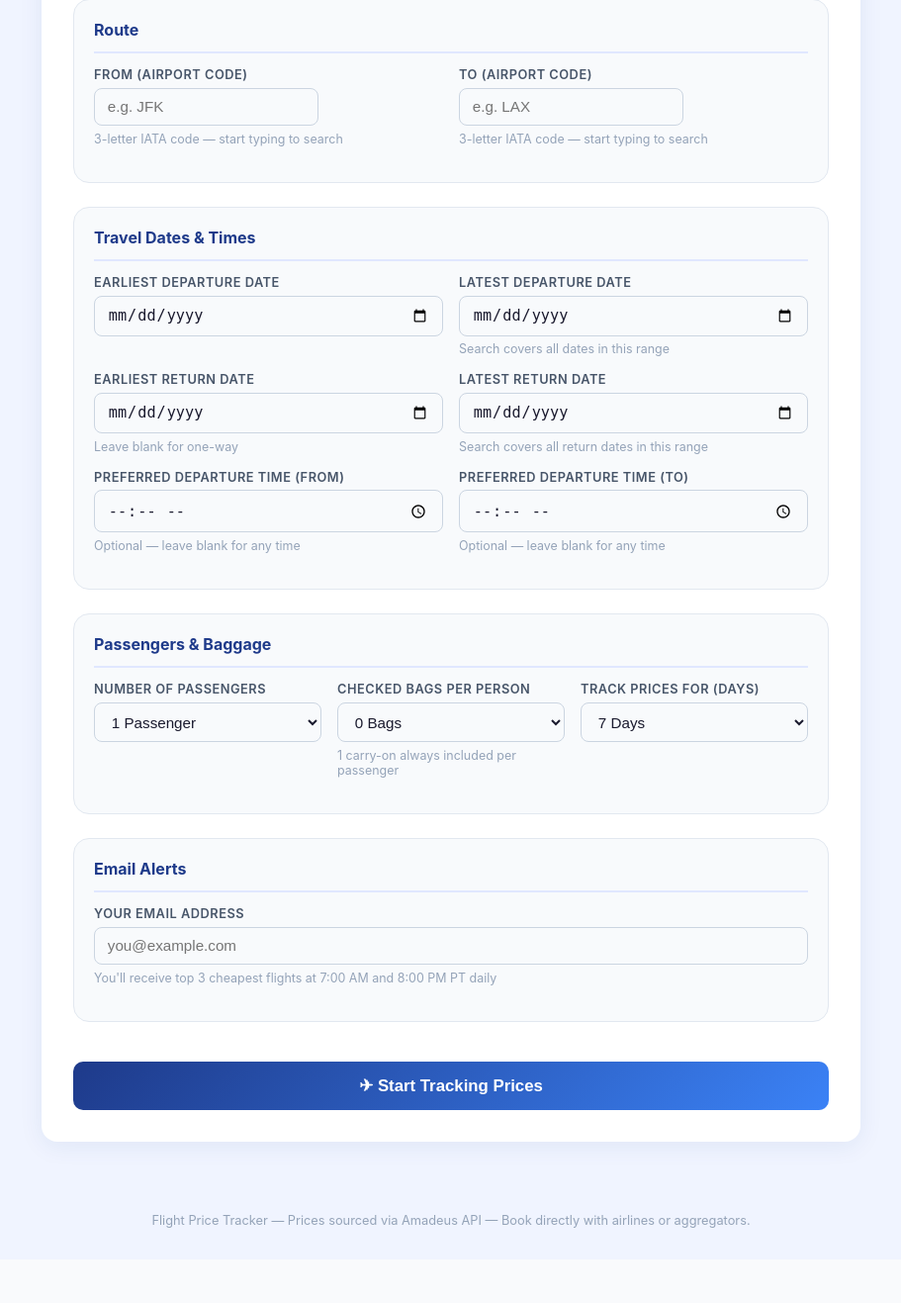
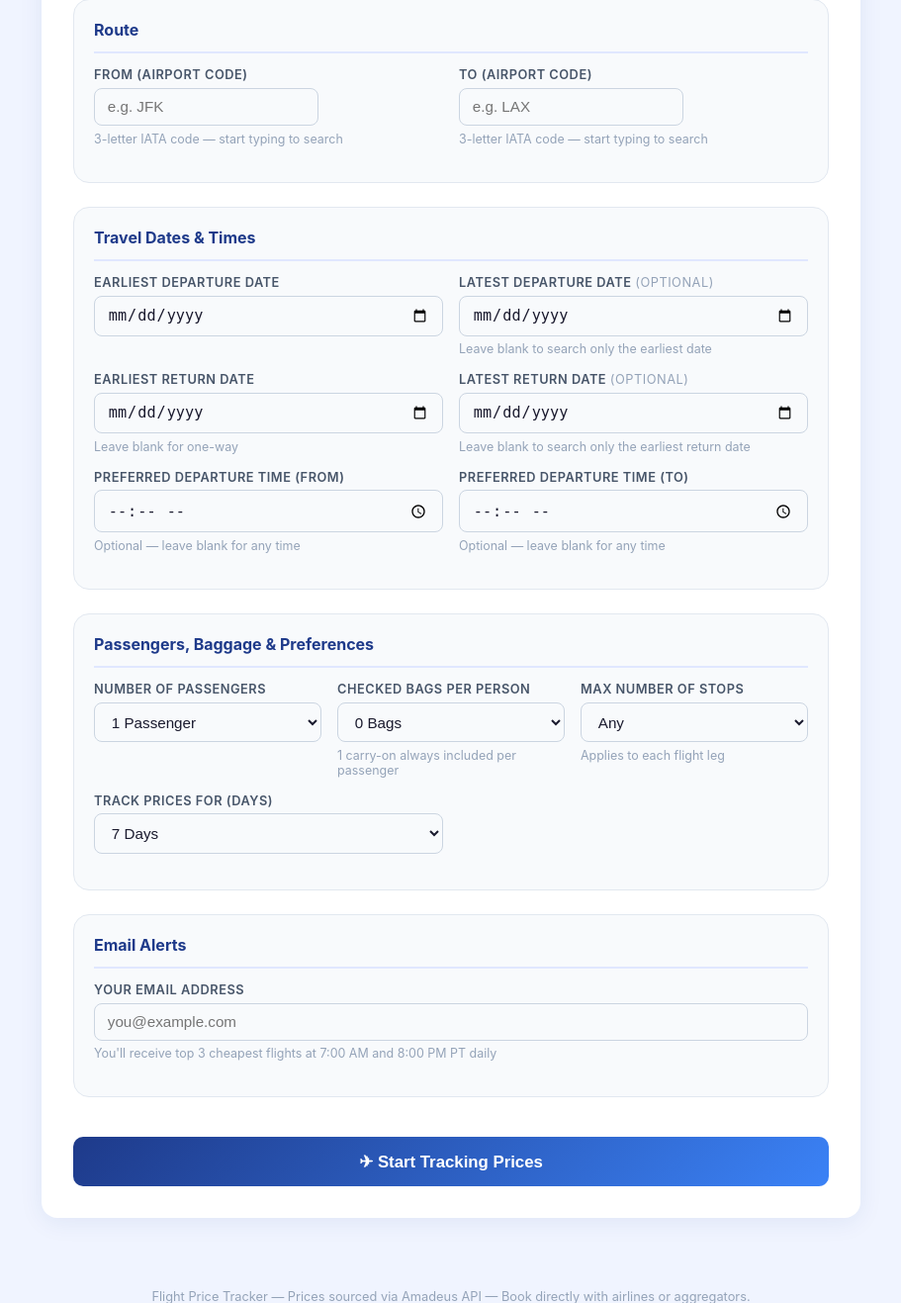
Before and after one commit to ajaycaldevops/flight-price-tracker, a Flask app: page / in a window 1280 px wide. Shown: the part 271-1588 px from the top of the page at 99% size, without its empty margins (184-1095 px from the left). Before the commit the page ends 1512 px from the top, so only its background shows below. Run offline with Flask 3, Linux system fonts and the light colour scheme.

Commit message:
Add max stops filter; make latest departure/return dates optional
- Latest departure and return dates are now optional (default to
  earliest date when left blank)
- New Max Stops field filters results to nonstop, 1-stop, 2-stop,
  or any; filter applies to each leg independently for round trips
- Fixed enumerate filter missing from standalone Jinja2 env in
  email_service.py (was silently preventing all flight alert emails)

Co-Authored-By: Claude Sonnet 4.6 <noreply@anthropic.com>

```diff
--- a/app.py
+++ b/app.py
@@ -44,6 +44,7 @@ def create_app():
             departure_time_to = request.form.get("departure_time_to", "").strip() or None
             return_date_from = request.form.get("return_date_from", "").strip() or None
             return_date_to = request.form.get("return_date_to", "").strip() or None
+            max_stops_raw = request.form.get("max_stops", "").strip()
             email = request.form.get("email", "").strip()
             tracking_days = request.form.get("tracking_days", "7").strip()
 
@@ -62,6 +63,14 @@ def create_app():
             except ValueError:
                 tracking_days = 7
 
+            max_stops = int(max_stops_raw) if max_stops_raw != "" else None
+
+            # Latest dates default to earliest if left blank
+            if not departure_date_to:
+                departure_date_to = departure_date_from
+            if return_date_from and not return_date_to:
+                return_date_to = return_date_from
+
             # Basic validation
             if not origin or len(origin) != 3:
                 errors.append("Origin must be a 3-letter IATA airport code (e.g. JFK).")
@@ -69,8 +78,8 @@ def create_app():
                 errors.append("Destination must be a 3-letter IATA airport code (e.g. LAX).")
             if origin == destination:
                 errors.append("Origin and destination cannot be the same.")
-            if not departure_date_from or not departure_date_to:
-                errors.append("Please provide a travel date range.")
+            if not departure_date_from:
+                errors.append("Please provide an earliest departure date.")
             if not email or "@" not in email:
                 errors.append("Please provide a valid email address.")
             if tracking_days < 1 or tracking_days > 90:
@@ -85,25 +94,23 @@ def create_app():
                 d_from = datetime.strptime(departure_date_from, "%Y-%m-%d").date()
                 d_to = datetime.strptime(departure_date_to, "%Y-%m-%d").date()
                 if d_from > d_to:
-                    errors.append("Departure 'from' date must be before or equal to 'to' date.")
+                    errors.append("Latest departure date must be on or after earliest departure date.")
                 if d_from < datetime.utcnow().date():
                     errors.append("Departure date cannot be in the past.")
             except ValueError:
                 errors.append("Invalid departure date format.")
 
-            if return_date_from and return_date_to:
+            if return_date_from:
                 try:
                     r_from = datetime.strptime(return_date_from, "%Y-%m-%d").date()
                     r_to = datetime.strptime(return_date_to, "%Y-%m-%d").date()
                     if r_from > r_to:
-                        errors.append("Return 'from' date must be before or equal to 'to' date.")
+                        errors.append("Latest return date must be on or after earliest return date.")
                     d_from_date = datetime.strptime(departure_date_from, "%Y-%m-%d").date()
                     if r_from <= d_from_date:
                         errors.append("Return date must be after the departure date.")
                 except ValueError:
                     errors.append("Invalid return date format.")
-            elif bool(return_date_from) != bool(return_date_to):
-                errors.append("Please provide both earliest and latest return dates.")
 
             if errors:
                 for err in errors:
@@ -123,6 +130,7 @@ def create_app():
                 return_date_to=return_date_to,
                 num_passengers=num_passengers,
                 checked_bags_per_passenger=checked_bags,
+                max_stops=max_stops,
                 email=email,
                 tracking_days=tracking_days,
                 expires_at=expires_at,
@@ -131,7 +139,7 @@ def create_app():
             db.session.commit()
 
             # Send confirmation email
-            send_confirmation_email(pref)
+            email_ok = send_confirmation_email(pref)
 
             # Run an immediate check so user sees results right away
             try:
@@ -139,14 +147,15 @@ def create_app():
             except Exception as e:
                 logger.error(f"Immediate check failed: {e}")
 
-            return redirect(url_for("success", search_id=pref.id))
+            return redirect(url_for("success", search_id=pref.id, email_sent=int(email_ok)))
 
         return render_template("index.html", form={})
 
     @app.route("/success/<int:search_id>")
     def success(search_id):
         pref = SearchPreference.query.get_or_404(search_id)
-        return render_template("success.html", pref=pref)
+        email_sent = request.args.get("email_sent", "1") == "1"
+        return render_template("success.html", pref=pref, email_sent=email_sent)
 
     @app.route("/searches")
     def searches():
@@ -180,6 +189,37 @@ def create_app():
         flash("Price check triggered! Check your email shortly.", "success")
         return redirect(url_for("searches"))
 
+    @app.route("/test-email")
+    def test_email():
+        """Send a plain test email and show the exact result in the browser."""
+        import smtplib
+        from config import Config
+        to_addr = request.args.get("to", Config.SMTP_EMAIL)
+        lines = []
+        lines.append(f"SMTP_HOST:  {Config.SMTP_HOST}")
+        lines.append(f"SMTP_PORT:  {Config.SMTP_PORT}")
+        lines.append(f"SMTP_EMAIL: {Config.SMTP_EMAIL}")
+        lines.append(f"PASSWORD:   {'(set, length=' + str(len(Config.SMTP_PASSWORD or '')) + ')' if Config.SMTP_PASSWORD else '(NOT SET)'}")
+        lines.append(f"Sending to: {to_addr}")
+        lines.append("")
+        try:
+            with smtplib.SMTP(Config.SMTP_HOST, Config.SMTP_PORT, timeout=10) as server:
+                lines.append("✓ Connected to SMTP server")
+                server.ehlo()
+                lines.append("✓ EHLO ok")
+                server.starttls()
+                lines.append("✓ STARTTLS ok")
+                server.login(Config.SMTP_EMAIL, Config.SMTP_PASSWORD)
+                lines.append("✓ Login ok")
+                server.sendmail(
+                    Config.SMTP_EMAIL, to_addr,
+                    f"Subject: Flight Tracker Test\r\nFrom: {Config.SMTP_EMAIL}\r\nTo: {to_addr}\r\n\r\nThis is a test email from your Flight Price Tracker app."
+                )
+                lines.append(f"✓ Email sent successfully to {to_addr}!")
+        except Exception as e:
+            lines.append(f"✗ ERROR: {type(e).__name__}: {e}")
+        return "<pre style='font-family:monospace;font-size:14px;padding:2rem;'>" + "\n".join(lines) + "</pre>"
+
     return app
 
 
--- a/flight_search.py
+++ b/flight_search.py
@@ -116,9 +116,25 @@ def search_flights(pref) -> list[dict]:
     if pref.departure_time_from and pref.departure_time_to:
         flights = _filter_by_time(flights, pref.departure_time_from, pref.departure_time_to)
 
+    # Apply max stops filter
+    if pref.max_stops is not None:
+        flights = [
+            f for f in flights
+            if _max_stops_for_flight(f) <= pref.max_stops
+        ]
+
     # Sort by total price, return top 3
     flights.sort(key=lambda x: x["total_price"])
     return flights[:3]
+
+
+def _max_stops_for_flight(flight: dict) -> int:
+    """Return the highest stop count across all legs of a flight."""
+    out_stops = int(flight["stops"].split()[0]) if flight["stops"] != "Nonstop" else 0
+    if flight.get("return"):
+        ret_stops = int(flight["return"]["stops"].split()[0]) if flight["return"]["stops"] != "Nonstop" else 0
+        return max(out_stops, ret_stops)
+    return out_stops
 
 
 def _parse_offer(offer: dict, pref) -> dict | None:
--- a/models.py
+++ b/models.py
@@ -22,9 +22,10 @@ class SearchPreference(db.Model):
     departure_time_from = db.Column(db.String(5), nullable=True)
     departure_time_to = db.Column(db.String(5), nullable=True)
 
-    # Passengers & bags
+    # Passengers, bags & stops
     num_passengers = db.Column(db.Integer, default=1)
     checked_bags_per_passenger = db.Column(db.Integer, default=0)
+    max_stops = db.Column(db.Integer, nullable=True)  # None = any number of stops
 
     # Notification settings
     email = db.Column(db.String(255), nullable=False)
--- a/templates/index.html
+++ b/templates/index.html
@@ -108,10 +108,10 @@
                  value="{{ form.get('departure_date_from', '') }}" required />
         </div>
         <div class="form-group">
-          <label>Latest Departure Date</label>
+          <label>Latest Departure Date <span style="color:#94a3b8;font-weight:400;">(optional)</span></label>
           <input type="date" name="departure_date_to"
-                 value="{{ form.get('departure_date_to', '') }}" required />
-          <small>Search covers all dates in this range</small>
+                 value="{{ form.get('departure_date_to', '') }}" />
+          <small>Leave blank to search only the earliest date</small>
         </div>
       </div>
       <div class="form-row">
@@ -122,10 +122,10 @@
           <small>Leave blank for one-way</small>
         </div>
         <div class="form-group">
-          <label>Latest Return Date</label>
+          <label>Latest Return Date <span style="color:#94a3b8;font-weight:400;">(optional)</span></label>
           <input type="date" name="return_date_to"
                  value="{{ form.get('return_date_to', '') }}" />
-          <small>Search covers all return dates in this range</small>
+          <small>Leave blank to search only the earliest return date</small>
         </div>
       </div>
       <div class="form-row">
@@ -146,7 +146,7 @@
 
     <!-- Passengers & Bags -->
     <div class="card" style="background:#f8fafc; box-shadow:none; border:1.5px solid #e2e8f0; padding:1.25rem;">
-      <h2 style="font-size:1rem; margin-bottom:0.9rem;">Passengers & Baggage</h2>
+      <h2 style="font-size:1rem; margin-bottom:0.9rem;">Passengers, Baggage & Preferences</h2>
       <div class="form-row three">
         <div class="form-group">
           <label>Number of Passengers</label>
@@ -169,6 +169,18 @@
           </select>
           <small>1 carry-on always included per passenger</small>
         </div>
+        <div class="form-group">
+          <label>Max Number of Stops</label>
+          <select name="max_stops">
+            <option value="" {% if form.get('max_stops', '') == '' %}selected{% endif %}>Any</option>
+            <option value="0" {% if form.get('max_stops', '') == '0' %}selected{% endif %}>Nonstop only</option>
+            <option value="1" {% if form.get('max_stops', '') == '1' %}selected{% endif %}>Up to 1 stop</option>
+            <option value="2" {% if form.get('max_stops', '') == '2' %}selected{% endif %}>Up to 2 stops</option>
+          </select>
+          <small>Applies to each flight leg</small>
+        </div>
+      </div>
+      <div class="form-row" style="margin-top:0.75rem;">
         <div class="form-group">
           <label>Track Prices for (Days)</label>
           <select name="tracking_days">
```
Also changed, not shown: templates/success.html (+18 -1 lines).
